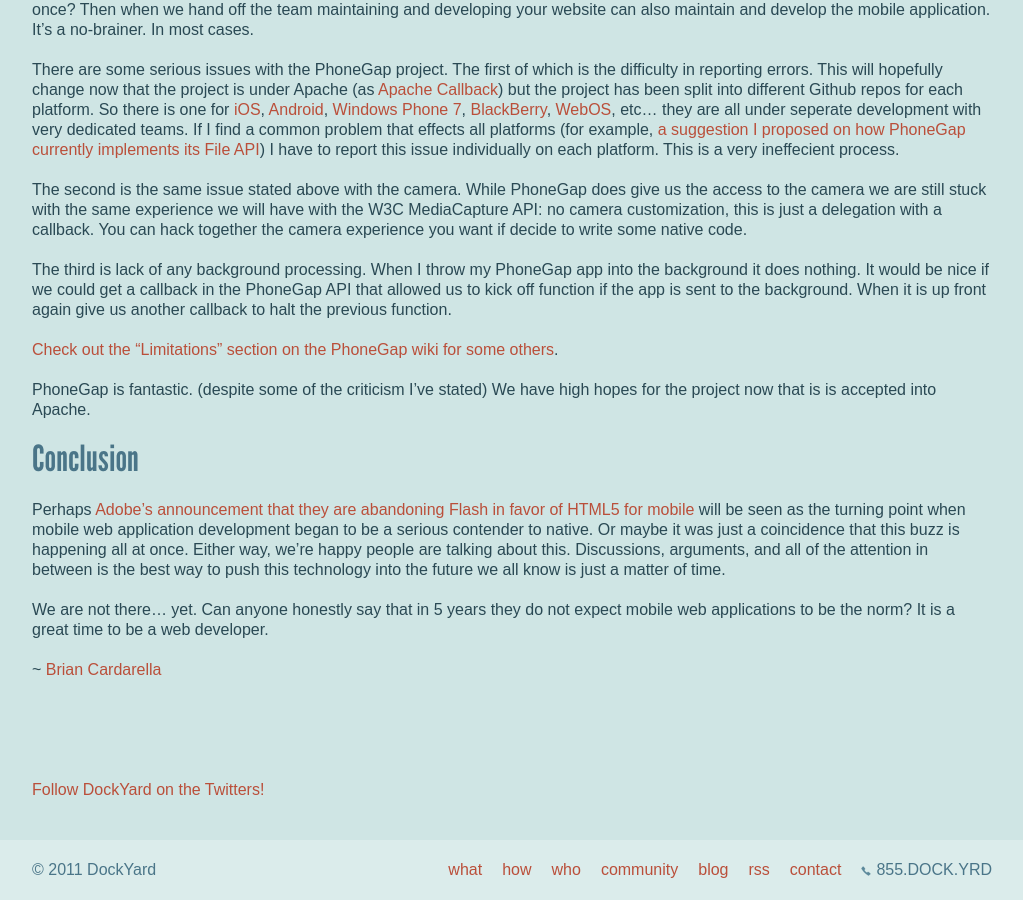
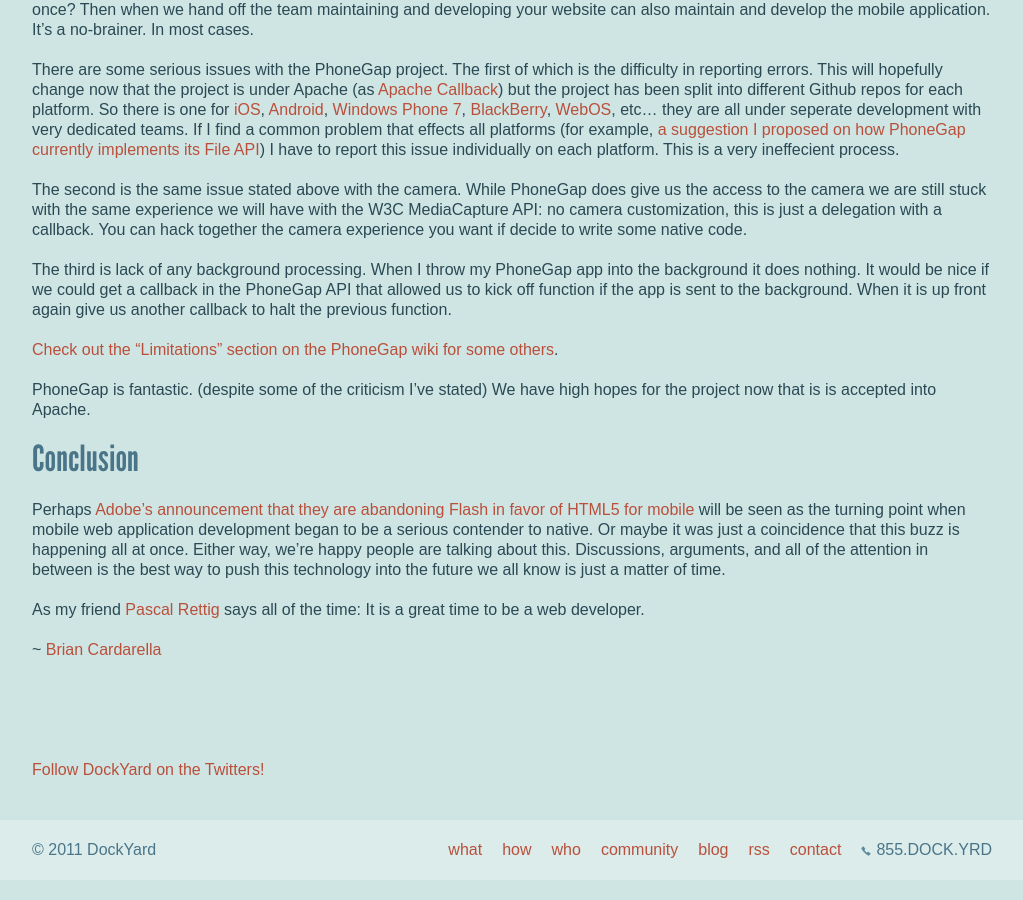
Before and after one commit to Hakon/reefpoints, a Jekyll site: the page built from _posts/2011-11-10-mobile-web-apps.md, in a window 1280 px wide and 900 px high, scrolled down 2023 px. Shown: the whole window, without its empty margins (128-1151 px from the left). Built offline with Jekyll 4.4.1, drawn with Linux system fonts in a browser that asks for light colours; Markdown is read by kramdown in place of the engine named in the settings; comment, search, counter and statistics services are not loaded.

Commit message:
Updated the post

```diff
--- a/_posts/2011-11-10-mobile-web-apps.md
+++ b/_posts/2011-11-10-mobile-web-apps.md
@@ -174,8 +174,6 @@
 attention in between is the best way to push this technology into the
 future we all know is just a matter of time.
 
-We are not there... yet. Can anyone honestly say that in 5 years they do
-not expect mobile web applications to be the norm? It is a great time to
-be a web developer.
+As my friend [Pascal Rettig](http://twitter.com/cykod) says all of the time: It is a great time to be a web developer.
 
 ~ [{{ page.author }}](http://twitter.com/{{ page.twitter }})
```
